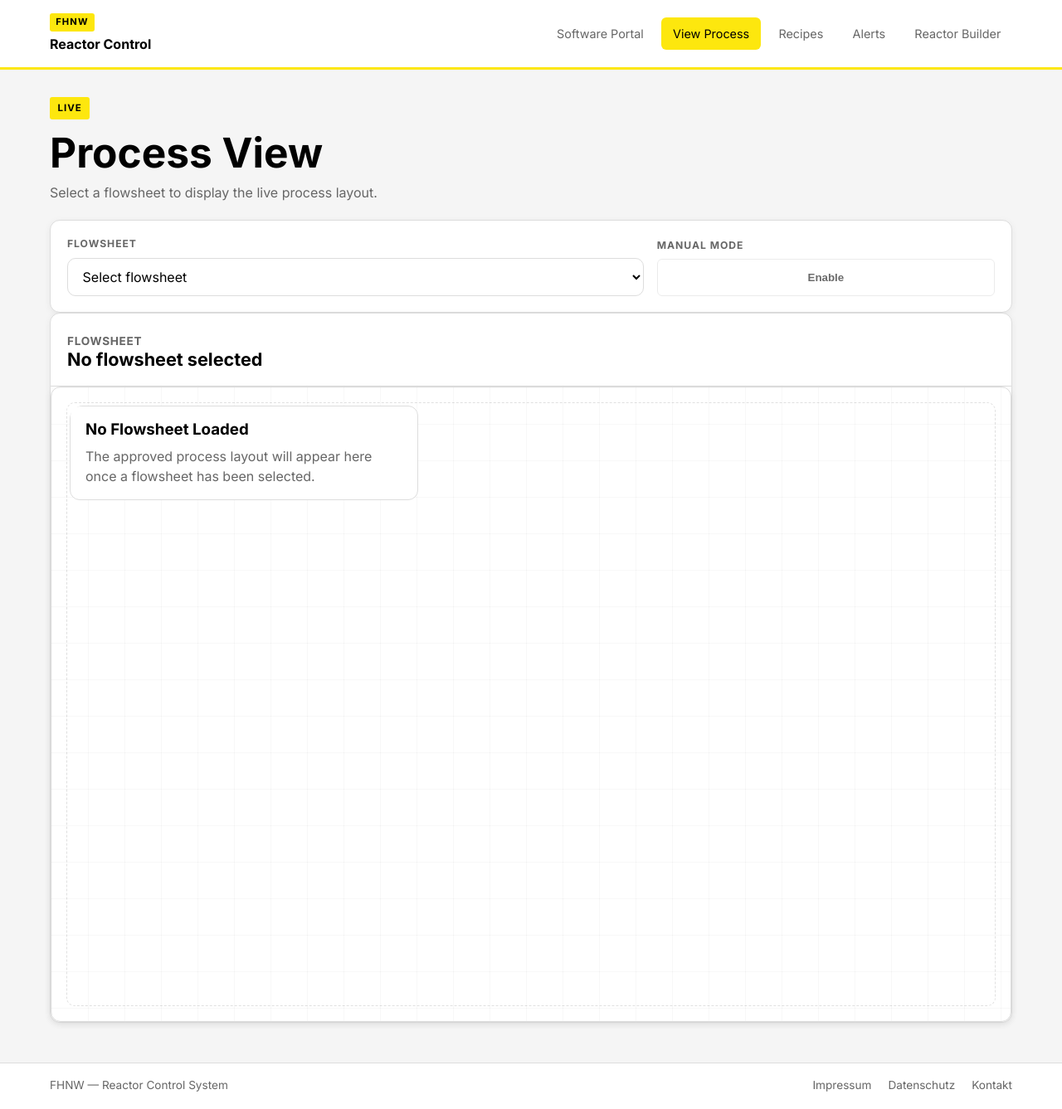
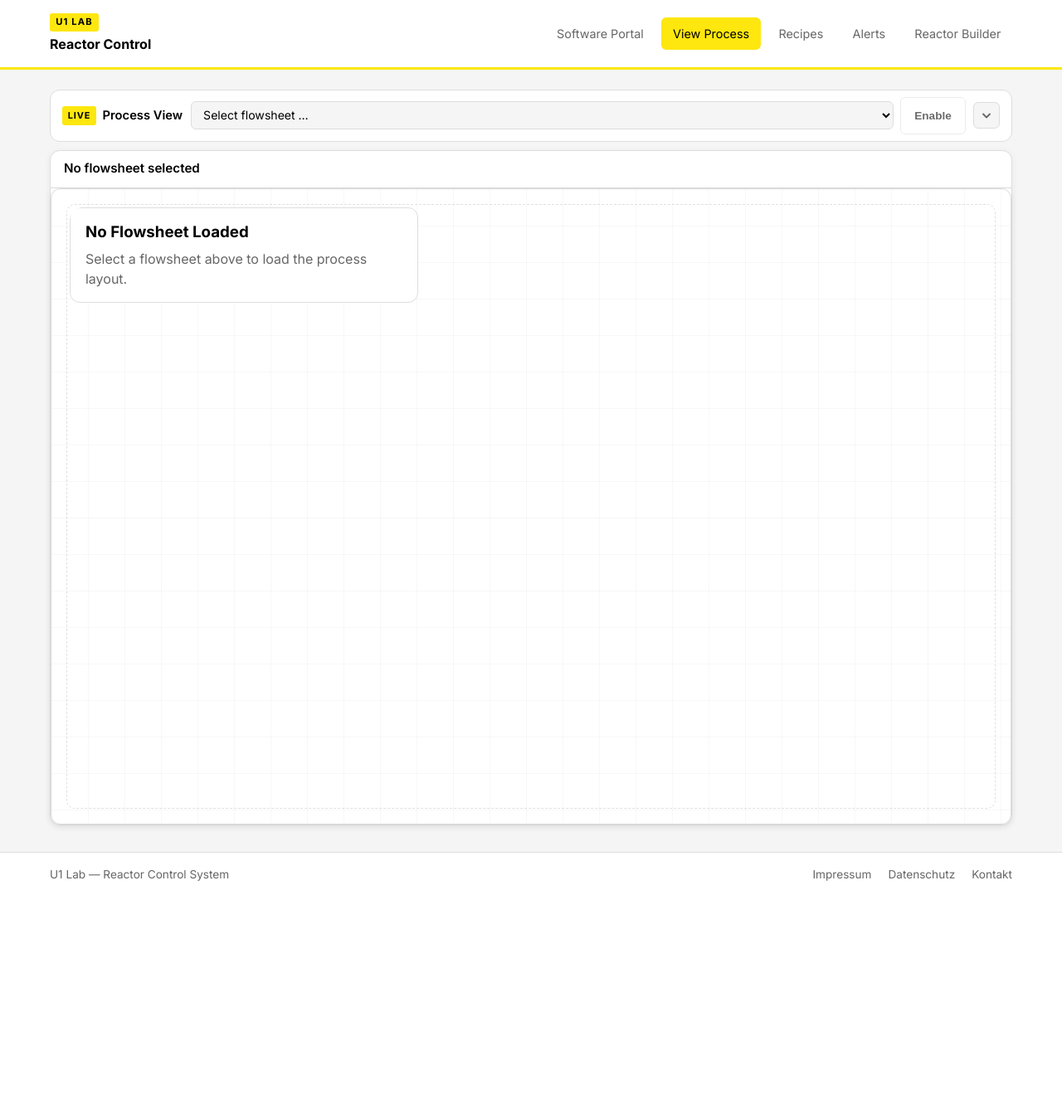
Before and after one commit to SkyTurtle-coder/reactor_ctrl, a Flask app: page /process in a window 1280 px wide. Shown: the whole page at 83% size. After the commit the page ends 1062 px from the top, so only its background shows below. Run offline with Flask 3, Linux system fonts and the light colour scheme; data that the repository does not hold is empty; parts of the project's set-up code (start-up, migrations or seed data) failed here and were passed over; some libraries are stand-ins or nearby versions.

Commit message:
Optimize process page: collapsible toolbar, max canvas, brand U1 Lab
- Replace FHNW brand label with U1 Lab across all templates
- Process page: compact collapsible toolbar replaces full control card
  (flowsheet select + manual mode in a single thin bar; toggle button
   collapses controls to give canvas maximum vertical space; state
   persisted in localStorage)
- Remove Build # / Node count header badges (not needed in viewer)
- Remove verbose meta strip (Version, Updated By, Connections) from
  flowsheet card header
- Canvas min-height now fills viewport height dynamically
- Reduce page-shell padding for tighter layout

Co-Authored-By: Claude Sonnet 4.6 <noreply@anthropic.com>

```diff
--- a/static/css/app.css
+++ b/static/css/app.css
@@ -123,13 +123,135 @@ pre {
 
 .page-shell {
     flex: 1;
-    padding: 2rem 0 3rem;
+    padding: 1.5rem 0 2rem;
 }
 
 .page-header,
 .hero-panel {
     margin-bottom: 1.5rem;
 }
+
+/* ── Process Toolbar (compact collapsible control bar) ── */
+.process-toolbar {
+    display: flex;
+    align-items: center;
+    gap: 0.6rem;
+    padding: 0.5rem 0.85rem;
+    margin-bottom: 0.65rem;
+    background: #ffffff;
+    border: 1px solid var(--border);
+    border-radius: var(--radius);
+}
+
+.process-toolbar-brand {
+    display: flex;
+    align-items: center;
+    gap: 0.45rem;
+    flex-shrink: 0;
+}
+
+.process-toolbar-brand .eyebrow {
+    margin-bottom: 0;
+    font-size: 0.68rem;
+    padding: 0.2rem 0.45rem;
+}
+
+.process-toolbar-title {
+    font-weight: 600;
+    font-size: 0.92rem;
+    white-space: nowrap;
+    overflow: hidden;
+    text-overflow: ellipsis;
+    max-width: 22ch;
+}
+
+.process-toolbar-controls {
+    display: flex;
+    align-items: center;
+    gap: 0.5rem;
+    flex: 1;
+    min-width: 0;
+}
+
+.process-toolbar.is-collapsed .process-toolbar-controls {
+    display: none;
+}
+
+.process-picker-row {
+    display: flex;
+    align-items: center;
+    gap: 0.45rem;
+    flex: 1;
+    min-width: 0;
+}
+
+.process-picker-row select {
+    flex: 1;
+    min-width: 0;
+    height: 2.1rem;
+    padding: 0.3rem 0.65rem;
+    border: 1px solid var(--border);
+    border-radius: 6px;
+    background: var(--bg);
+    color: var(--text);
+    font: inherit;
+    font-size: 0.88rem;
+}
+
+.process-picker-row select:disabled {
+    opacity: 0.6;
+    cursor: not-allowed;
+}
+
+.process-toolbar-btn {
+    height: 2.1rem;
+    min-height: unset;
+    padding: 0 0.8rem;
+    font-size: 0.85rem;
+    white-space: nowrap;
+    border-radius: 6px;
+}
+
+.process-collapse-btn {
+    display: inline-flex;
+    align-items: center;
+    justify-content: center;
+    width: 2rem;
+    height: 2rem;
+    padding: 0;
+    border: 1px solid var(--border);
+    border-radius: 6px;
+    background: var(--bg);
+    color: var(--muted);
+    cursor: pointer;
+    flex-shrink: 0;
+    margin-left: auto;
+    transition: color 0.15s ease;
+}
+
+.process-collapse-btn:hover {
+    color: var(--text);
+    border-color: #aaaaaa;
+}
+
+.process-collapse-btn svg {
+    transition: transform 0.2s ease;
+}
+
+.process-viewer-bar {
+    display: flex;
+    align-items: center;
+    padding: 0.6rem 1rem;
+    border-bottom: 1px solid var(--border);
+    min-height: 2.8rem;
+}
+
+.process-viewer-name {
+    font-weight: 600;
+    font-size: 0.95rem;
+}
+
+/* ── end Process Toolbar ── */
 
 .process-header {
     display: flex;
@@ -412,7 +534,7 @@ h2 {
 
 .process-stage {
     position: relative;
-    min-height: 680px;
+    min-height: calc(100vh - 18rem);
     padding: 1.4rem;
     border-radius: var(--radius);
     background: var(--surface);
@@ -468,7 +590,7 @@ h2 {
     position: relative;
     z-index: 1;
     overflow: auto;
-    min-height: 700px;
+    min-height: calc(100vh - 20rem);
     border-radius: calc(var(--radius) + 4px);
 }
 
--- a/templates/base.html
+++ b/templates/base.html
@@ -17,7 +17,7 @@
             <div class="container">
                 <div class="navbar">
                     <a class="brand" href="{{ url_for('web.index') }}">
-                        <span class="brand-kicker">FHNW</span>
+                        <span class="brand-kicker">U1 Lab</span>
                         <strong>Reactor Control</strong>
                     </a>
                     <nav class="nav">
@@ -45,7 +45,7 @@
 
         <footer class="site-footer">
             <div class="container footer-bar">
-                <span>FHNW &mdash; Reactor Control System</span>
+                <span>U1 Lab &mdash; Reactor Control System</span>
                 <nav class="footer-links">
                     <a href="#">Impressum</a>
                     <a href="#">Datenschutz</a>
--- a/templates/infrared_camera.html
+++ b/templates/infrared_camera.html
@@ -15,7 +15,7 @@
             <div class="container">
                 <div class="navbar">
                     <a class="brand" href="{{ url_for('web.software_portal') }}">
-                        <span class="brand-kicker">FHNW</span>
+                        <span class="brand-kicker">U1 Lab</span>
                         <strong>InfraredCamera</strong>
                     </a>
                     <nav class="nav">
@@ -42,7 +42,7 @@
 
         <footer class="site-footer">
             <div class="container footer-bar">
-                <span>FHNW &mdash; InfraredCamera</span>
+                <span>U1 Lab &mdash; InfraredCamera</span>
                 <nav class="footer-links">
                     <a href="#">Impressum</a>
                     <a href="#">Datenschutz</a>
--- a/templates/process.html
+++ b/templates/process.html
@@ -2,57 +2,45 @@
 
 {% block title %}Process View | reactor_ctrl{% endblock %}
 
-{% block page_header %}
-<section class="process-header">
-    <div class="process-heading">
+{% block content %}
+<div class="process-toolbar" id="process-toolbar">
+    <div class="process-toolbar-brand">
         <span class="eyebrow">Live</span>
-        <h1>Process View</h1>
-        <p class="page-lead">Select a flowsheet to display the live process layout.</p>
+        <span class="process-toolbar-title" id="process-toolbar-title">
+            {{ selected_build.build_name if selected_build else "Process View" }}
+        </span>
     </div>
-    {% if selected_build %}
-    <div class="process-header-meta">
-        <span class="badge badge-info">Build #{{ selected_build.reactor_build_id }}</span>
-        <span class="badge badge-success">{{ selected_build.node_count }} Nodes</span>
-    </div>
-    {% endif %}
-</section>
-{% endblock %}
 
-{% block content %}
-<section class="card process-control-card">
-    <div class="card-body">
-        <form class="process-picker-grid" id="process-picker-form" method="get" action="{{ url_for('web.process_view') }}">
-            <label class="process-select-field">
-                <span>Flowsheet</span>
+    <div class="process-toolbar-controls" id="process-toolbar-controls">
+        <form id="process-picker-form" method="get" action="{{ url_for('web.process_view') }}" class="process-picker-row">
             <select id="process-build-select" name="build_id" {% if not process_storage_available %}disabled{% endif %}>
-                    <option value="">Select flowsheet</option>
+                <option value="">Select flowsheet …</option>
                 {% for build in saved_builds %}
                 <option value="{{ build.reactor_build_id }}" {% if selected_build_id == build.reactor_build_id %}selected{% endif %}>
-                        {{ build.build_name }}{% if build.build_date %} | {{ build.build_date }}{% endif %}{% if build.updated_by or build.created_by %} | {{ build.updated_by or build.created_by }}{% endif %}
+                    {{ build.build_name }}{% if build.build_date %} — {{ build.build_date }}{% endif %}
                 </option>
                 {% endfor %}
             </select>
-            </label>
+            {% if selected_build_id %}
+            <a class="btn process-toolbar-btn" id="process-clear-selection" href="{{ url_for('web.process_view') }}" title="Clear selection">✕</a>
+            {% endif %}
+        </form>
 
-            <div class="process-manual-toggle-field">
-                <span>Manual Mode</span>
         <button
             id="process-manual-mode-toggle"
-                    class="btn"
+            class="btn process-toolbar-btn"
             type="button"
             aria-pressed="false"
             {% if not selected_build %}disabled{% endif %}
-                >
-                    Enable
+        >Manual</button>
+    </div>
+
+    <button class="process-collapse-btn" id="process-toolbar-toggle" type="button" title="Collapse controls">
+        <svg width="12" height="12" viewBox="0 0 12 12" fill="none" aria-hidden="true" id="process-toolbar-icon">
+            <path d="M2 4.5L6 8.5L10 4.5" stroke="currentColor" stroke-width="1.8" stroke-linecap="round" stroke-linejoin="round"/>
+        </svg>
     </button>
 </div>
-
-            {% if selected_build_id %}
-            <div class="process-picker-actions">
-                <a class="btn" id="process-clear-selection" href="{{ url_for('web.process_view') }}">Clear Selection</a>
-            </div>
-            {% endif %}
-        </form>
 
 {% if process_notice %}
 <p class="process-selection-notice{% if process_storage_available %} muted{% else %} error-text{% endif %}">
@@ -63,33 +51,11 @@
 {% if selected_build_missing %}
 <p class="process-selection-notice error-text">The requested flowsheet could not be found.</p>
 {% endif %}
-    </div>
-</section>
 
 <section class="process-display-grid">
     <article class="card process-viewer-card">
-        <div class="card-header process-viewer-header">
-            <div>
-                <span class="section-label">Flowsheet</span>
-                <h2>{{ selected_build.build_name if selected_build else "No flowsheet selected" }}</h2>
-            </div>
-
-            {% if selected_build %}
-            <div class="process-viewer-meta">
-                <div class="process-viewer-meta-item">
-                    <span class="process-viewer-meta-label">Version</span>
-                    <strong>{{ selected_build.build_date or "n/a" }}</strong>
-                </div>
-                <div class="process-viewer-meta-item">
-                    <span class="process-viewer-meta-label">Updated By</span>
-                    <strong>{{ selected_build.updated_by or selected_build.created_by or "n/a" }}</strong>
-                </div>
-                <div class="process-viewer-meta-item">
-                    <span class="process-viewer-meta-label">Connections</span>
-                    <strong>{{ selected_build.definition_json.edges|length if selected_build.definition_json and selected_build.definition_json.edges is iterable else 0 }}</strong>
-                </div>
-            </div>
-            {% endif %}
+        <div class="process-viewer-bar">
+            <span class="process-viewer-name">{{ selected_build.build_name if selected_build else "No flowsheet selected" }}</span>
         </div>
 
         <div class="process-stage">
@@ -97,7 +63,7 @@
                 <div class="process-flowsheet-surface" id="process-flowsheet-surface">
                     <div class="builder-canvas-empty{% if selected_build %} is-hidden{% endif %}" id="process-flowsheet-empty">
                         <h3>No Flowsheet Loaded</h3>
-                        <p>The approved process layout will appear here once a flowsheet has been selected.</p>
+                        <p class="muted">Select a flowsheet above to load the process layout.</p>
                     </div>
                     <svg class="builder-edge-layer process-edge-layer" id="process-edge-layer" aria-hidden="true"></svg>
                     <div class="builder-node-layer process-node-layer" id="process-node-layer"></div>
@@ -189,4 +155,28 @@
 <script id="process-supported-protocols" type="application/json">{{ supported_protocol_options | tojson }}</script>
 <script id="process-meta-data" type="application/json">{{ {"apiAuthRequired": api_auth_required, "manualWriteToken": manual_write_token} | tojson }}</script>
 <script src="{{ static_asset('js/process_view.js') }}"></script>
+<script>
+(function () {
+    var toolbar = document.getElementById('process-toolbar');
+    var toggleBtn = document.getElementById('process-toolbar-toggle');
+    var icon = document.getElementById('process-toolbar-icon');
+    var STORAGE_KEY = 'reactor_ctrl.processToolbar.collapsed';
+
+    if (!toolbar || !toggleBtn) return;
+
+    function setCollapsed(collapsed) {
+        toolbar.classList.toggle('is-collapsed', collapsed);
+        if (icon) icon.style.transform = collapsed ? 'rotate(-90deg)' : '';
+        try { localStorage.setItem(STORAGE_KEY, collapsed ? '1' : '0'); } catch (_) {}
+    }
+
+    try {
+        if (localStorage.getItem(STORAGE_KEY) === '1') setCollapsed(true);
+    } catch (_) {}
+
+    toggleBtn.addEventListener('click', function () {
+        setCollapsed(!toolbar.classList.contains('is-collapsed'));
+    });
+})();
+</script>
 {% endblock %}
--- a/templates/software_portal.html
+++ b/templates/software_portal.html
@@ -15,7 +15,7 @@
             <div class="container">
                 <div class="navbar">
                     <a class="brand" href="{{ url_for('web.software_portal') }}">
-                        <span class="brand-kicker">FHNW</span>
+                        <span class="brand-kicker">U1 Lab</span>
                         <strong>Software Selection</strong>
                     </a>
                 </div>
@@ -61,7 +61,7 @@
 
         <footer class="site-footer">
             <div class="container footer-bar">
-                <span>FHNW &mdash; Laboratory &amp; Plant Applications</span>
+                <span>U1 Lab &mdash; Laboratory &amp; Plant Applications</span>
                 <nav class="footer-links">
                     <a href="#">Impressum</a>
                     <a href="#">Datenschutz</a>
```
Lines whose indentation alone changed are shown as unchanged.
